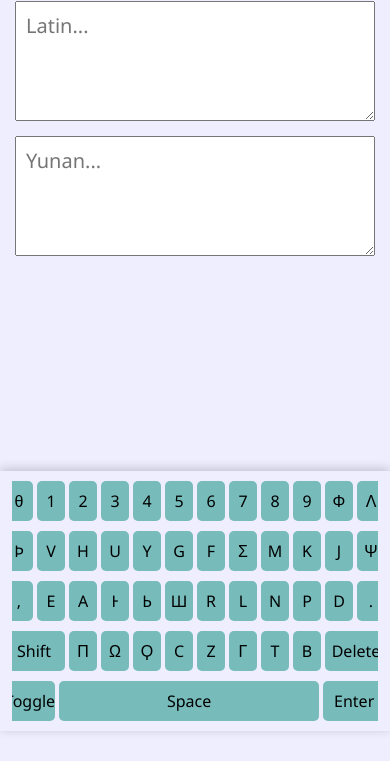
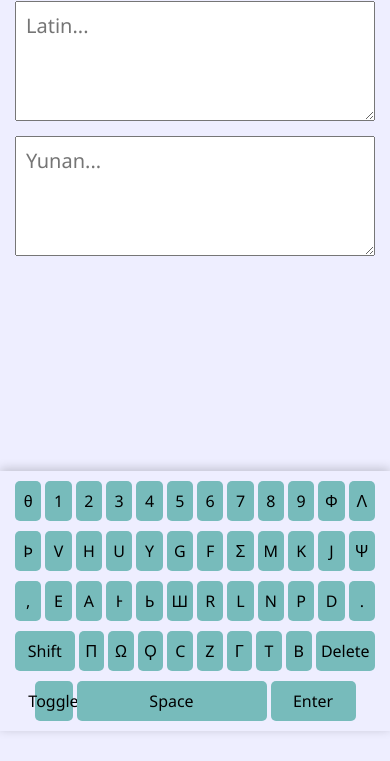
Before and after one commit to iMert07/ceviri, a plain HTML site: page index.html in a window 390 px wide. Shown: the part 83-844 px from the top of the page. Drawn offline with Linux system fonts and the light colour scheme.

Commit message:
Update style.css

```diff
--- a/style.css
+++ b/style.css
@@ -37,14 +37,14 @@ textarea {
   gap: 10px;
   margin: 30px auto;
   width: 100%;
-  max-width: 540px; /* Toplam satır genişliği */
+  max-width: 600px;
   box-sizing: border-box;
 }
 
 .row {
   display: flex;
   justify-content: center;
-  gap: 6px;  /* 1y boşluk */
+  gap: 6px;           /* tuşlar arası boşluk */
   width: 100%;
   padding: 0 4px;
   box-sizing: border-box;
@@ -52,9 +52,12 @@ textarea {
   overflow: hidden;
 }
 
-/* Normal tuş: 1x = 38px */
 .key {
-  flex: 0 0 38px;
+  flex-grow: 1;
+  flex-shrink: 1;
+  flex-basis: 38px;
+  max-width: 55px;
+  min-width: 28px;
   height: 50px;
   display: flex;
   justify-content: center;
@@ -66,25 +69,26 @@ textarea {
   user-select: none;
   font-family: 'Noto Sans', Arial, sans-serif;
   box-sizing: border-box;
-  user-select: none;
 }
 
 .key:active {
   background: #599;
 }
 
-/* 2x + 1y tuş genişliği: 2*38 + 6 = 82px */
 .key.wide {
-  flex: 0 0 82px;
-  height: 50px;
-  max-width: 82px;
+  flex-grow: 2;
+  flex-shrink: 1;
+  flex-basis: 80px;
+  max-width: 110px;
+  min-width: 65px;
+
 }
-
-/* 8x + 7y tuş genişliği: 8*38 + 7*6 = 304 + 42 = 346px */
 .key.extra-wide {
-  flex: 0 0 346px;
-  height: 50px;
-  max-width: 346px;
+  flex-grow: 8;
+  flex-shrink: 1;
+  flex-basis: 340px;
+  max-width: 390px;
+  min-width: 180px;
 }
 
 @media (max-width: 768px) {
@@ -112,20 +116,26 @@ textarea {
     box-sizing: border-box;
   }
   .row {
+    flex-wrap: nowrap;
+    padding: 0 3px;
     gap: 4px;
-    padding: 0 3px;
   }
   .key {
-    flex: 0 0 28px;
+    flex-basis: 28px;
+    max-width: 38px;
+    min-width: 22px;
     height: 40px;
     font-size: 16px;
+    box-sizing: border-box;
   }
   .key.wide {
-    flex: 0 0 62px;
-    height: 40px;
+    flex-basis: 65px;
+    max-width: 85px;
+    min-width: 50px;
   }
   .key.extra-wide {
-    flex: 0 0 260px;
-    height: 40px;
+    flex-basis: 140px;
+    max-width: 190px;
+    min-width: 110px;
   }
 }
```
